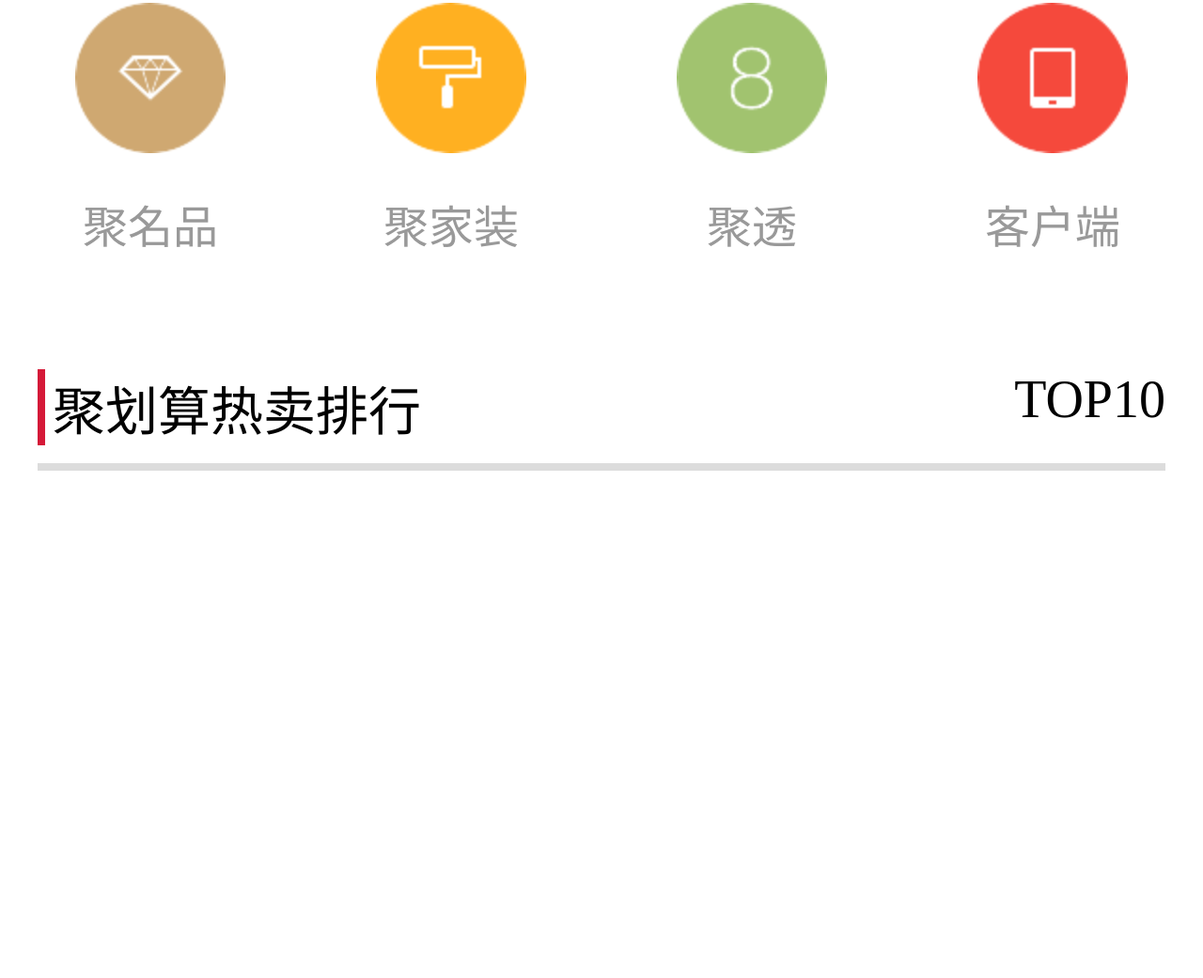
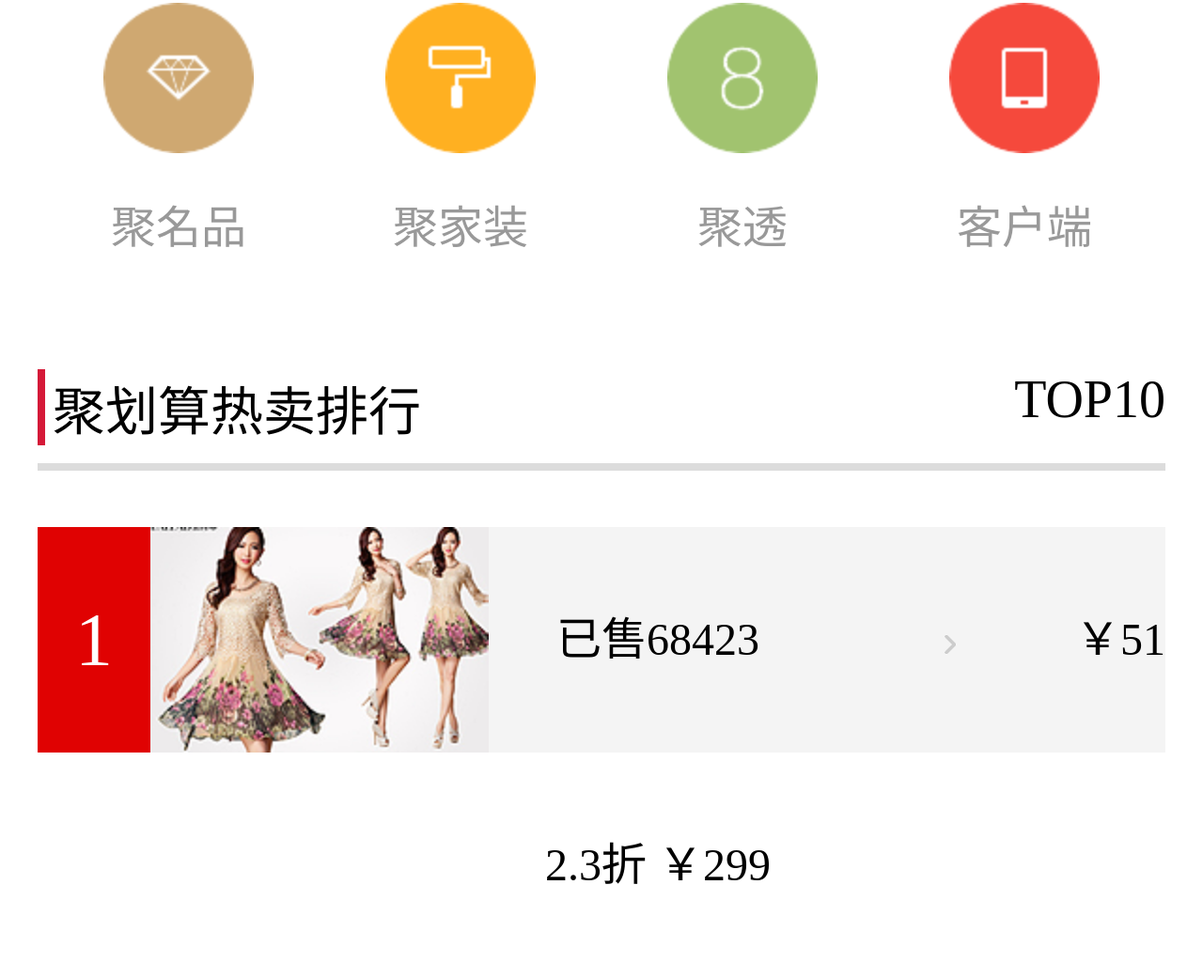
Before and after one commit to Lusoner/mobile, a plain HTML site: page moble-juhuasuan/index.html in a window 1280 px wide. Shown: the part 1240-2281 px from the top of the page at 94% size. Before the commit the page ends 1923 px from the top, so only its background shows below. Drawn offline with Linux system fonts and the light colour scheme.

Commit message:
add sale first rank

```diff
--- a/moble-juhuasuan/index.html
+++ b/moble-juhuasuan/index.html
@@ -7,7 +7,7 @@
 	<style type="text/css">
 		*{margin:0;padding:0;list-style: none;text-decoration: none;}
 		html{font-size:20px;}
-		.head{height:2.5rem;background:#ccc;text-align: center;line-height: 2.5rem;position: relative;}
+		.head{height:2.5rem;background:#ccc;text-align: center;line-height: 2.5rem;position: relative;}/*渐变*/
 		.head a{height:1.45rem;width:3.05rem;position:absolute;left:0; }
 		.head .back{width:3.05rem;height:1.45rem;vertical-align: middle;}
 		.head .logo{width:3.7rem;height:0.975rem;}
@@ -18,13 +18,20 @@
 		.banner_point{clear:both;margin-top:0.5rem }
 		.banner_point ul{display: -webkit-box;-webkit-box-pack:center;}
 		.banner_point li{width:0.25rem;height:0.25rem;background: #a9a9a9;border-radius: 50%;margin-right:0.25rem }
-		.classify{width:100%;overflow: hidden;}
+		.classify{width:15rem;overflow: hidden;margin:0 auto;}
 		.classify ul li{float:left;width:25%;text-align: center;margin-top: 1rem;}
 		.classify ul li img{display: block;width:2rem;height:2rem;margin:0 auto;}
 		.classify ul li span{display: block;padding-top: 0.5rem;font-size: 0.6rem;font-family: "[FZLTHJW]";color:#999;}
-		.hot_sell{width:15rem;height:1.25rem;border-bottom:0.1rem solid #dcdcdc;margin: 1.5rem 0 0 0.5rem;font-size: 0.7rem;}
+		.hot_sell{width:15rem;height:1.25rem;border-bottom:0.1rem solid #dcdcdc;margin: 1.5rem auto 0;font-size: 0.7rem;}
 		.hot_sell p{border-left:0.1rem solid #d51938;padding-left: 0.1rem }
 		.hot_sell span{float:right;}
+		.goods_rank{width:15rem;margin:0.75rem auto 0;}
+		.goods_rank>li{}
+		.goods_rank li>img{width:4.5rem;height:3rem;float:left;}
+		.goods_rank li>div{float: left;width:9rem;height:3rem;background: #f4f4f4;font-size:0.6rem;text-align: center;line-height: 3rem; }
+		.goods_rank div>span{float:right;}
+		.goods_rank div div{float:left;width: 4.5rem;}
+		.rank_1th>span{float:left;height:3rem;width:1.5rem;color:#fff;display: inline-block;background: #e00202;text-align: center;;line-height: 3rem;}
 
 	</style>
 	<script type="text/javascript">
@@ -99,16 +106,21 @@
 		<p>聚划算热卖排行</p>
 	</div>
 	<div class="goods_rank">
-		<li>
-			<span></span>
-			<img src="img/.png" alt="">
+		<li class="rank_1th">
+			<span>1</span>
+			<img src="img/skirt.png" alt="">
 			<div>
-				<p></p>
-				<p></p>
-				<span></span>
+				<div>
+					<p>已售68423</p>
+					<p>
+						2.3折 ￥<span>299</span>
+					</p>
+				</div>
+
 				<a href="javascript:;">
-					<img src="img/right_symbol" alt="">
+					<img src="img/right_symbol.png" alt="">
 				</a>
+				<span>￥51</span>
 			</div>
 		</li>
 	</div>
```
